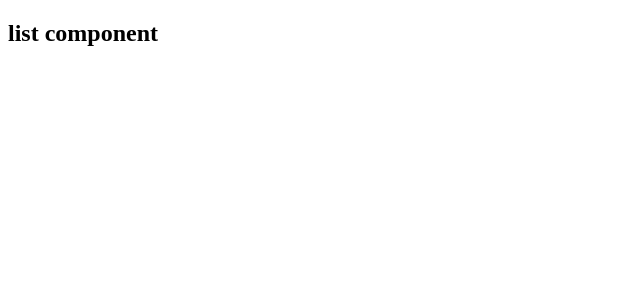
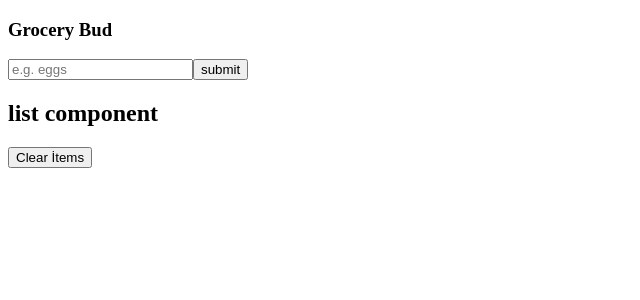
Before and after one commit to mslmyrtd/BasicReactProject, a React (Create React App) app in the folder grocerybud/: page / in a window 1280 px wide. Shown: the top 300 px of the page, without its empty margins (0-640 px from the left). Built offline with nearby package versions, Linux system fonts and the light colour scheme; the HTML template or start-up script is replaced by a standard one.

Commit message:
added form and list and alert component

```diff
--- a/grocerybud/src/App.js
+++ b/grocerybud/src/App.js
@@ -8,10 +8,33 @@ function App() {
   const [isEditing, setIsEditing] = useState(false)
   const [editID, setEditID] = useState(null)
   const [alert, setAlert] = useState({ show: false, msg: '', type: '' })
+  const handleSubmit = (e) => {
+    e.preventDefault()
+
+    console.log('object')
+  }
   return (
     <section className='section-center'>
+      <form className='grocery-form' onSubmit={handleSubmit}>
+        {alert.show && <Alert />}
+        <h3>Grocery Bud</h3>
+        <div className='form-control'>
+          <input
+            type='text'
+            placeholder='e.g. eggs'
+            className='grocery'
+            value={name}
+            onChange={(e) => setName(e.target.value)}
+          />
+
+          <button className='submit-btn' onClick={handleSubmit} type='submit'>
+            {isEditing ? 'edit' : 'submit'}
+          </button>
+        </div>
+      </form>
       <div className='grocery-container'>
         <List />
+        {list.length >= 0 && <button className='clear-btn'>Clear İtems</button>}
       </div>
     </section>
   )
```
